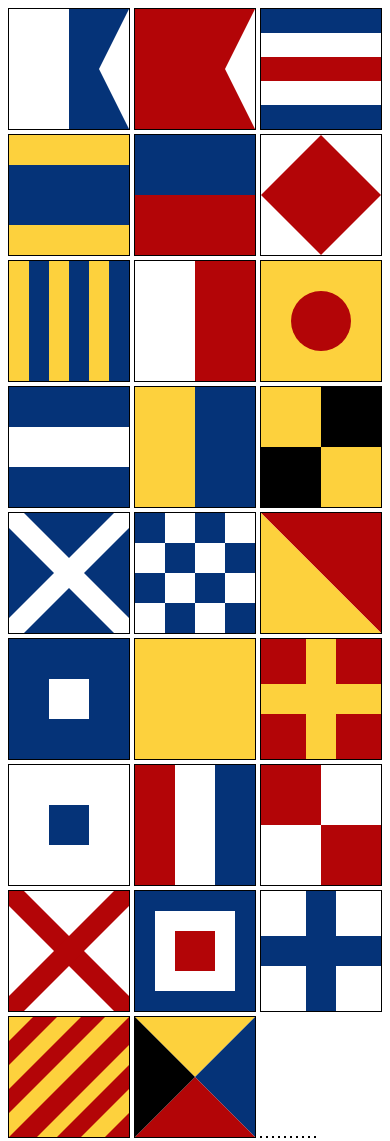
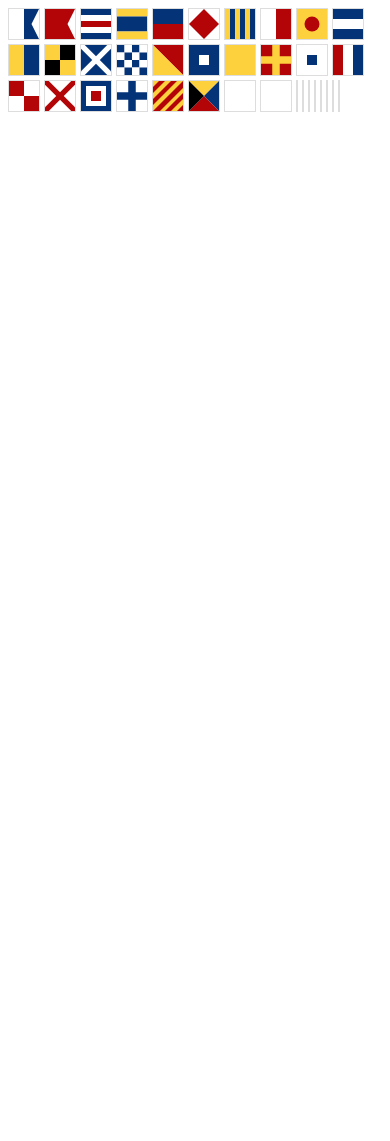
Before and after one commit to stuyam/svg-signal-flags, a plain HTML site: page index.html in a window 390 px wide. After the commit the page ends 844 px from the top, so only its background shows below. Drawn offline with Linux system fonts and the light colour scheme.

Commit message:
Added phonetic alphabet aliases

```diff
--- a/flags.css
+++ b/flags.css
@@ -1,147 +1,213 @@
-.flag-border{
-  border: 1px solid black;
+.flag{
+  height: calc(100vw/13);
+  display: inline-block;
 }
 
-.flag-a{
+.flag-s-2{
+  height: 2em;
+}
+
+.flag-s-3{
+  height: 3em;
+}
+
+.flag-s-4{
+  height: 4em;
+}
+
+.flag-s-5{
+  height: 5em;
+}
+
+.flag-border{
+  /*padding: 4px;*/
+  /*background-color: #fff;*/
+  border: 1px solid #ddd;
+  /*border-radius: 4px;*/
+}
+
+/* NATO phonetic alphabet reference: https://en.wikipedia.org/wiki/NATO_phonetic_alphabet */
+
+.flag-a,
+.flag-alfa,
+.flag-alpha{
   content: url(svg/a.svg);
 }
 
-.flag-b{
+.flag-b,
+.flag-bravo{
   content: url(svg/b.svg);
 }
 
-.flag-c{
+.flag-c,
+.flag-charlie{
   content: url(svg/c.svg);
 }
 
-.flag-d{
+.flag-d,
+.flag-delta{
   content: url(svg/d.svg);
 }
 
-.flag-e{
+.flag-e,
+.flag-echo{
   content: url(svg/e.svg);
 }
 
-.flag-f{
+.flag-f,
+.flag-foxtrot{
   content: url(svg/f.svg);
 }
 
-.flag-g{
+.flag-g,
+.flag-golf{
   content: url(svg/g.svg);
 }
 
-.flag-h{
+.flag-h,
+.flag-hotel{
   content: url(svg/h.svg);
 }
 
-.flag-i{
+.flag-i,
+.flag-india{
   content: url(svg/i.svg);
 }
 
-.flag-j{
+.flag-j,
+.flag-juliett,
+.flag-juliet{
   content: url(svg/j.svg);
 }
 
-.flag-k{
+.flag-k,
+.flag-kilo{
   content: url(svg/k.svg);
 }
 
-.flag-l{
+.flag-l,
+.flag-lima{
   content: url(svg/l.svg);
 }
 
-.flag-m{
+.flag-m,
+.flag-mike{
   content: url(svg/m.svg);
 }
 
-.flag-n{
+.flag-n,
+.flag-november{
   content: url(svg/n.svg);
 }
 
-.flag-o{
+.flag-o,
+.flag-oscar{
   content: url(svg/o.svg);
 }
 
-.flag-p{
+.flag-p,
+.flag-papa{
   content: url(svg/p.svg);
 }
 
-.flag-q{
+.flag-q,
+.flag-quebec{
   content: url(svg/q.svg);
 }
 
-.flag-r{
+.flag-r,
+.flag-romeo{
   content: url(svg/r.svg);
 }
 
-.flag-s{
+.flag-s,
+.flag-sierra{
   content: url(svg/s.svg);
 }
 
-.flag-t{
+.flag-t,
+.flag-tango{
   content: url(svg/t.svg);
 }
 
-.flag-u{
+.flag-u,
+.flag-uniform{
   content: url(svg/u.svg);
 }
 
-.flag-v{
+.flag-v,
+.flag-victor{
   content: url(svg/v.svg);
 }
 
-.flag-w{
+.flag-w,
+.flag-whiskey{
   content: url(svg/w.svg);
 }
 
-.flag-x{
+.flag-x,
+.flag-x-ray,
+.flag-xray{
   content: url(svg/x.svg);
 }
 
-.flag-y{
+.flag-y,
+.flag-yankee{
   content: url(svg/y.svg);
 }
 
-.flag-z{
+.flag-z,
+.flag-zulu{
   content: url(svg/z.svg);
 }
 
-.flag-0{
+.flag-0,
+.flag-zero{
   content: url(svg/0.svg);
 }
 
-.flag-1{
+.flag-1,
+.flag-one{
   content: url(svg/1.svg);
 }
 
-.flag-2{
+.flag-2,
+.flag-two{
   content: url(svg/2.svg);
 }
 
-.flag-3{
+.flag-3,
+.flag-three{
   content: url(svg/3.svg);
 }
 
-.flag-4{
+.flag-4,
+.flag-four{
   content: url(svg/4.svg);
 }
 
-.flag-5{
+.flag-5,
+.flag-five{
   content: url(svg/5.svg);
 }
 
-.flag-6{
+.flag-6,
+.flag-six{
   content: url(svg/6.svg);
 }
 
-.flag-7{
+.flag-7,
+.flag-seven{
   content: url(svg/7.svg);
 }
 
-.flag-8{
+.flag-8,
+.flag-eight{
   content: url(svg/8.svg);
 }
 
-.flag-9{
+.flag-9,
+.flag-nine,
+.flag-niner{
   content: url(svg/9.svg);
 }
--- a/index.html
+++ b/index.html
@@ -1,37 +1,37 @@
 <link rel="stylesheet" type="text/css" href="flags.css">
-<i class="flag-a flag-border"></i>
-<i class="flag-b flag-border"></i>
-<i class="flag-c flag-border"></i>
-<i class="flag-d flag-border"></i>
-<i class="flag-e flag-border"></i>
-<i class="flag-f flag-border"></i>
-<i class="flag-g flag-border"></i>
-<i class="flag-h flag-border"></i>
-<i class="flag-i flag-border"></i>
-<i class="flag-j flag-border"></i>
-<i class="flag-k flag-border"></i>
-<i class="flag-l flag-border"></i>
-<i class="flag-m flag-border"></i>
-<i class="flag-n flag-border"></i>
-<i class="flag-o flag-border"></i>
-<i class="flag-p flag-border"></i>
-<i class="flag-q flag-border"></i>
-<i class="flag-r flag-border"></i>
-<i class="flag-s flag-border"></i>
-<i class="flag-t flag-border"></i>
-<i class="flag-u flag-border"></i>
-<i class="flag-v flag-border"></i>
-<i class="flag-w flag-border"></i>
-<i class="flag-x flag-border"></i>
-<i class="flag-y flag-border"></i>
-<i class="flag-z flag-border"></i>
-<i class="flag-0 flag-border"></i>
-<i class="flag-1 flag-border"></i>
-<i class="flag-2 flag-border"></i>
-<i class="flag-3 flag-border"></i>
-<i class="flag-4 flag-border"></i>
-<i class="flag-5 flag-border"></i>
-<i class="flag-6 flag-border"></i>
-<i class="flag-7 flag-border"></i>
-<i class="flag-8 flag-border"></i>
-<i class="flag-9 flag-border"></i>
+<i class="flag flag-a flag-border"></i>
+<i class="flag flag-b flag-border"></i>
+<i class="flag flag-c flag-border"></i>
+<i class="flag flag-d flag-border"></i>
+<i class="flag flag-e flag-border"></i>
+<i class="flag flag-f flag-border"></i>
+<i class="flag flag-g flag-border"></i>
+<i class="flag flag-h flag-border"></i>
+<i class="flag flag-i flag-border"></i>
+<i class="flag flag-j flag-border"></i>
+<i class="flag flag-k flag-border"></i>
+<i class="flag flag-l flag-border"></i>
+<i class="flag flag-m flag-border"></i>
+<i class="flag flag-n flag-border"></i>
+<i class="flag flag-o flag-border"></i>
+<i class="flag flag-p flag-border"></i>
+<i class="flag flag-q flag-border"></i>
+<i class="flag flag-r flag-border"></i>
+<i class="flag flag-s flag-border"></i>
+<i class="flag flag-t flag-border"></i>
+<i class="flag flag-u flag-border"></i>
+<i class="flag flag-v flag-border"></i>
+<i class="flag flag-w flag-border"></i>
+<i class="flag flag-x flag-border"></i>
+<i class="flag flag-y flag-border"></i>
+<i class="flag flag-z flag-border"></i>
+<i class="flag flag-0 flag-border"></i>
+<i class="flag flag-1 flag-border"></i>
+<i class="flag flag-2 flag-border"></i>
+<i class="flag flag-3 flag-border"></i>
+<i class="flag flag-4 flag-border"></i>
+<i class="flag flag-5 flag-border"></i>
+<i class="flag flag-6 flag-border"></i>
+<i class="flag flag-7 flag-border"></i>
+<i class="flag flag-8 flag-border"></i>
+<i class="flag flag-9 flag-border"></i>
```
